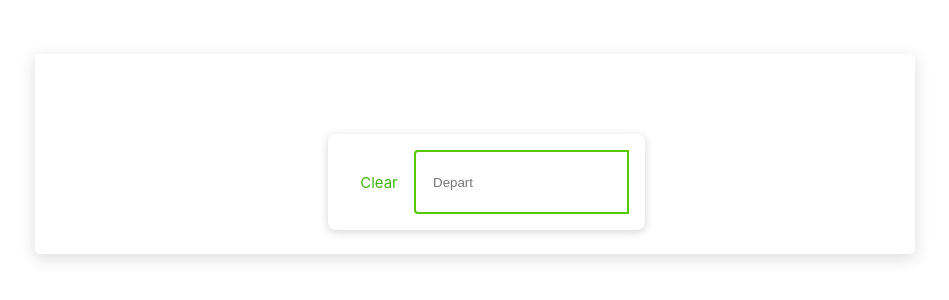
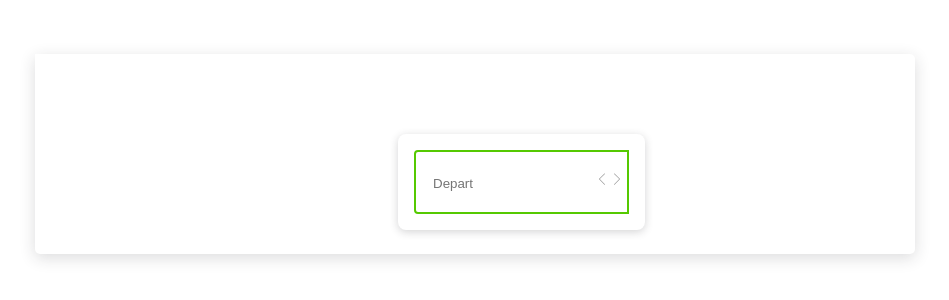
Before and after one commit to Shojeesh/Wg-date-picker, a React (Create React App) app: page / in a window 1280 px wide. Shown: the part 146-446 px from the top of the page, without its empty margins (165-1114 px from the left). Built offline with nearby package versions, Linux system fonts and the light colour scheme.

Commit message:
Component updates

```diff
--- a/src/App.js
+++ b/src/App.js
@@ -22,17 +22,6 @@ const DatePickerWrap = styled.div`
     justify-content: center;
     width: 300px;
     user-select none;
-`
-const DateField = styled.div`
-    display: flex;
-    flex-direction: column;
-    justify-content: center;
-    width: 100%;
-    height: 50px;
-    padding: 0 16px;
-    border: solid 1px #ddd;
-    max-width: 300px;
-    cursor: pointer;
 `
 const DatePicker = styled.div`
     display: block;
@@ -92,10 +81,11 @@ const Clear = styled.button`
         background: #e7fddc;
     }
 `
-const Dates = styled.div`
+const DateHolder = styled.div`
     display: flex;
+    position: relative;
 `
-const DateWrap = styled.div`
+const DateField = styled.div`
     flex: 1;
     position: relative;
     height: 64px;
@@ -130,6 +120,25 @@ const DateWrap = styled.div`
         pointer-events: none;
         &:focus{
             outline: 0;
+        }
+    }
+`
+const DateFieldArrows = styled.div`
+    position: absolute;
+    top: 20px;
+    right: 5px;
+    display: flex;
+    justify-content: space-between;
+`
+const DateFieldArrow = styled.div`
+    width: 15px;
+    display: flex;
+    align-items: center;
+    justify-content: center;
+    svg{
+        width: 6px;
+        path{
+            fill: #999;
         }
     }
 `
@@ -363,15 +372,29 @@ function App() {
                             <MobileHeader>
                             </MobileHeader>:
                             <WebHeader>
-                                <Clear>
-                                    Clear
-                                </Clear>
-                                <Dates>
-                                    <DateWrap depart active onClick={togglePicker}>
-                                        <span>Depart</span>
-                                        <input readonly="readonly" type="text" placeholder="Depart" />
-                                    </DateWrap>
-                                </Dates>
+                                { showPicker ?
+                                    <Clear>
+                                        Clear
+                                    </Clear>:
+                                    <>
+                                    </>
+                                }
+                                <DateHolder>
+                                    <DateField depart active onClick={togglePicker}>
+                                        <div>
+                                            <span>Depart</span>
+                                            <input readonly="readonly" type="text" placeholder="Depart" />
+                                        </div>
+                                    </DateField>
+                                    <DateFieldArrows disabled={"if value is empty inside arrows will be disabled, refer screenshot which I shared or check wego 😉"}>
+                                        <DateFieldArrow onClick={() => console.log("previous date")}>
+                                            <IconLeftArrow />
+                                        </DateFieldArrow>
+                                        <DateFieldArrow onClick={() => console.log("next date")}>
+                                            <IconRightArrow />
+                                        </DateFieldArrow>
+                                    </DateFieldArrows>
+                                </DateHolder>
                             </WebHeader>
                         }
                         {showPicker &&
```
